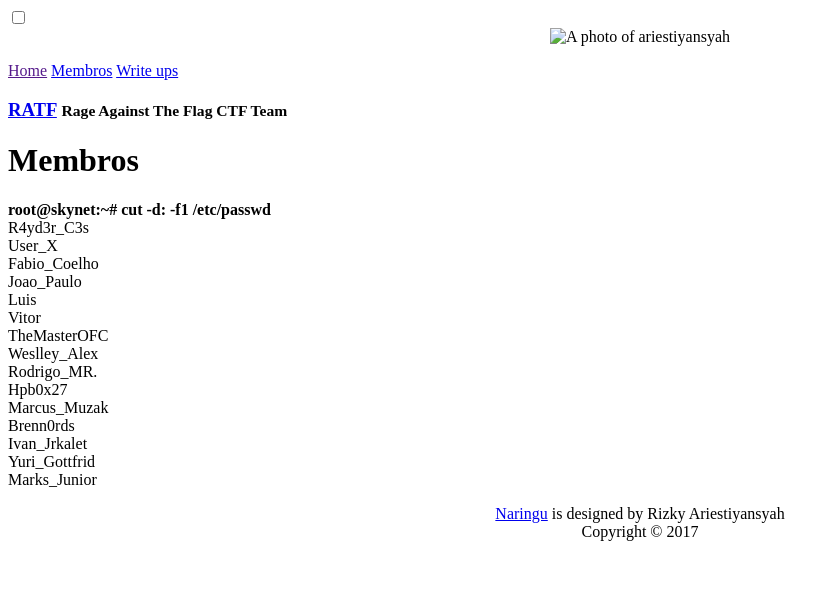
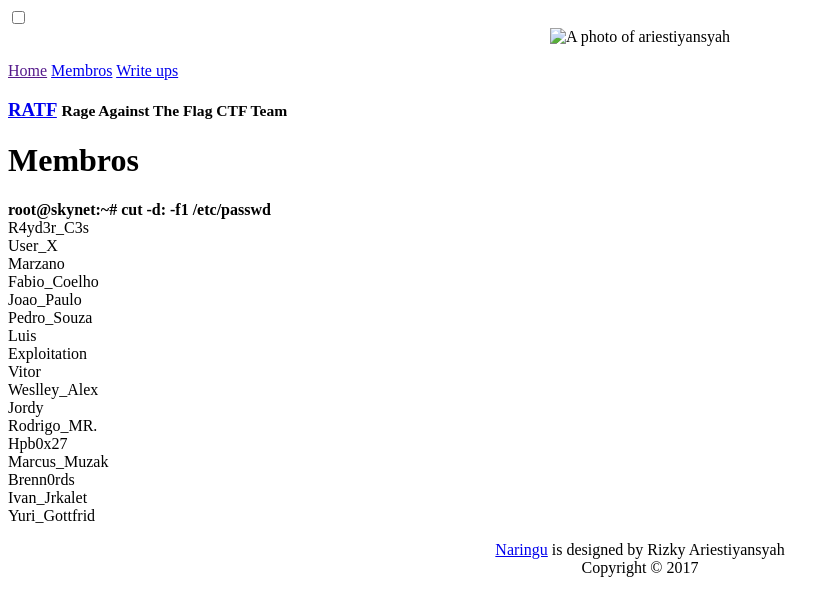
Before and after one commit to ratf/ratf.github.io, a Jekyll site: the page built from about/index.md, in a window 1280 px wide. Shown: the top 616 px of the page, without its empty margins (0-839 px from the left). Built offline with Jekyll 4.4.1, drawn with Linux system fonts in a browser that asks for light colours.

Commit message:
Atualização de integrantes

```diff
--- a/about/index.md
+++ b/about/index.md
@@ -8,17 +8,19 @@ published: true
 <strong>root@skynet:~# cut -d: -f1 /etc/passwd</strong><br>
 R4yd3r_C3s <br>
 User_X<br>
+Marzano<br>
 Fabio_Coelho<br>
 Joao_Paulo<br>
+Pedro_Souza<br>
 Luis<br>
+Exploitation<br>
 Vitor<br>
-TheMasterOFC<br>
 Weslley_Alex<br>
+Jordy<br>
 Rodrigo_MR.<br>
 Hpb0x27<br>
 Marcus_Muzak<br>
 Brenn0rds<br>
 Ivan_Jrkalet<br>
 Yuri_Gottfrid<br>
-Marks_Junior<br>
 <!--матрица имеет тебя: 68747470733A2F2F7777772E796F75747562652E636F6D2F77617463683F763D61544C3471494978673841-->
```
